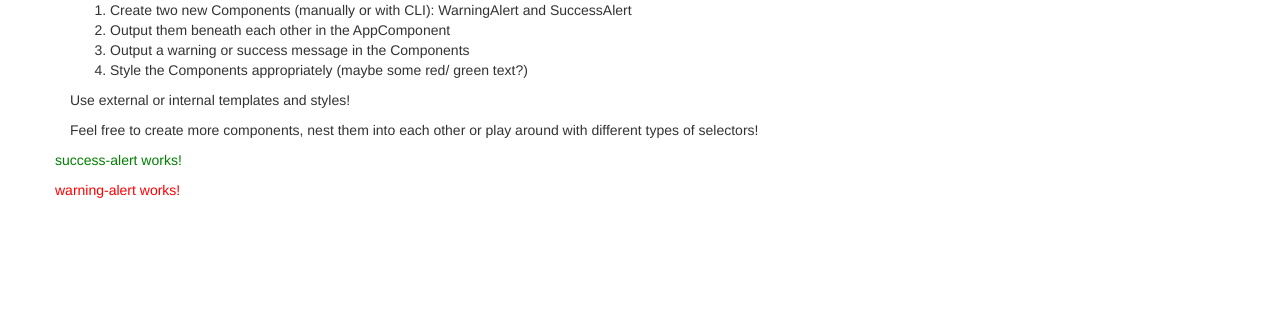
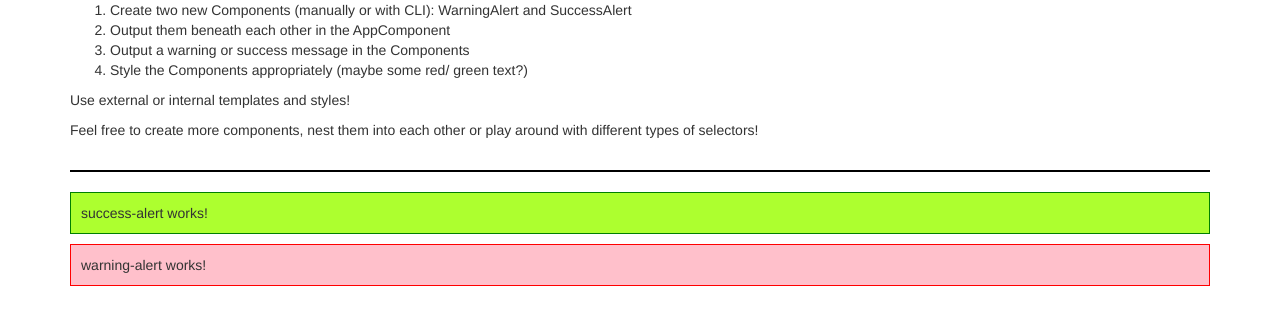
Before and after one commit to hadikusumaa15/angular_training, an Angular app: page / in a window 1280 px wide. Shown: the top 324 px of the page. Built offline with nearby package versions, Linux system fonts and the light colour scheme.

Commit message:
learn update 7 sep 2022 assignment

```diff
--- a/src/app/app.component.html
+++ b/src/app/app.component.html
@@ -1,6 +1,6 @@
 <div class="container">
   <div class="row">
-    <div class="col-xs-12">
+    <div class="col-md-12">
       <ol>
         <li>Create two new Components (manually or with CLI): WarningAlert and SuccessAlert</li>
         <li>Output them beneath each other in the AppComponent</li>
@@ -11,7 +11,13 @@
       <p>Feel free to create more components, nest them into each other or play around with different types of selectors!</p>
     </div>
 
-    <app-success-alert></app-success-alert>
-    <app-warning-alert></app-warning-alert>
+    <div class="col-md-12">
+      <hr style="border: black 1px solid; color:black;">
+    </div>
+
+    <div class="col-md-12">
+      <app-success-alert></app-success-alert>
+      <app-warning-alert></app-warning-alert>
+    </div>
   </div>
 </div>
--- a/src/app/success-alert/success-alert.component.css
+++ b/src/app/success-alert/success-alert.component.css
@@ -1,3 +1,5 @@
 .success-alert{
-  color: green;
+  padding: 10px;
+  background-color: greenyellow;
+  border: green 1px solid;
 }
--- a/src/app/success-alert/success-alert.component.html
+++ b/src/app/success-alert/success-alert.component.html
@@ -1 +1,3 @@
-<p class="success-alert">success-alert works!</p>
+<div>
+    <p class="success-alert">success-alert works!</p>
+</div>
--- a/src/app/warning-alert/warning-alert.component.css
+++ b/src/app/warning-alert/warning-alert.component.css
@@ -1,3 +1,5 @@
 .warning-alert{
-  color: red;
+  padding: 10px;
+  background-color: pink;
+  border: red 1px solid;
 }
```
Also changed, not shown: update_note.txt.
